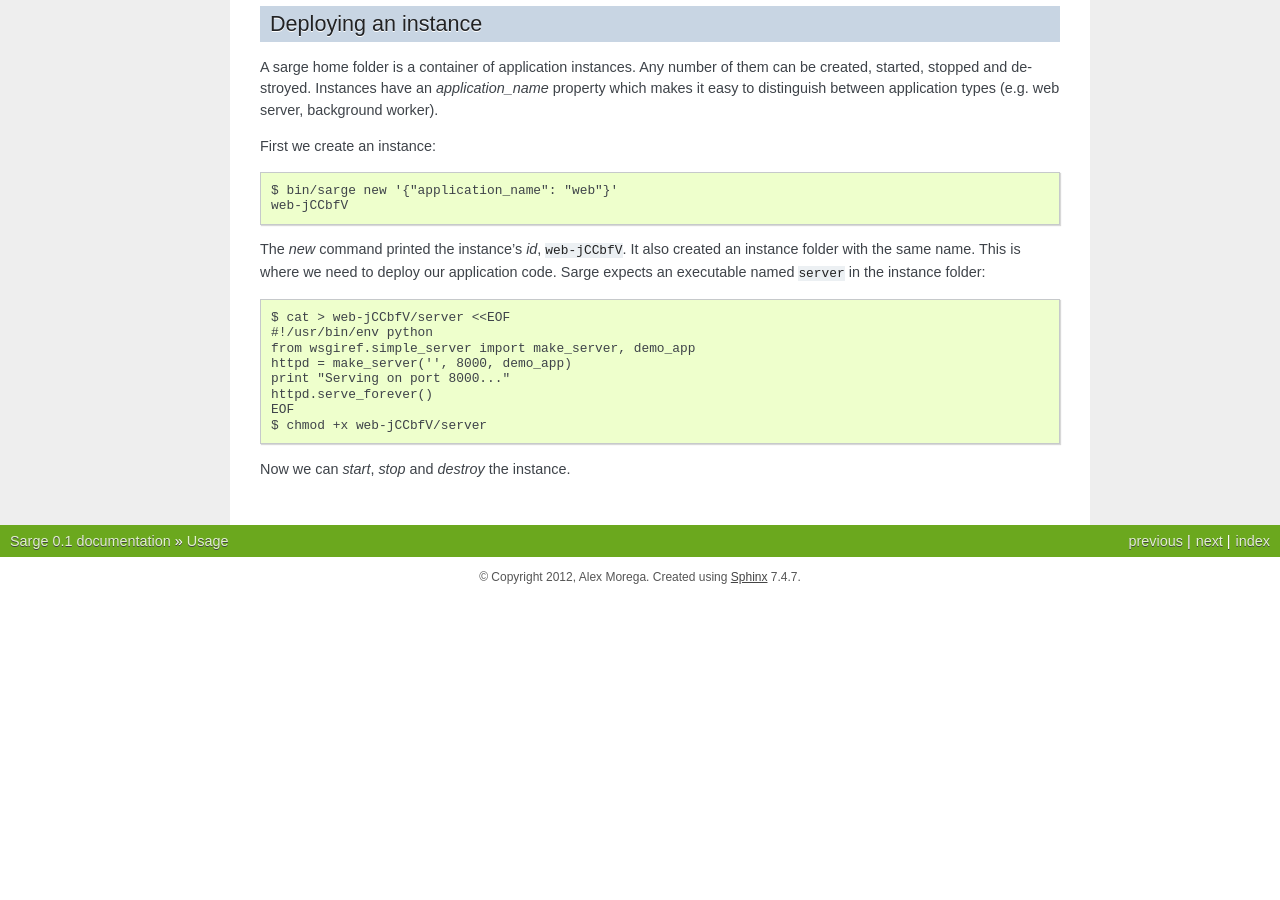
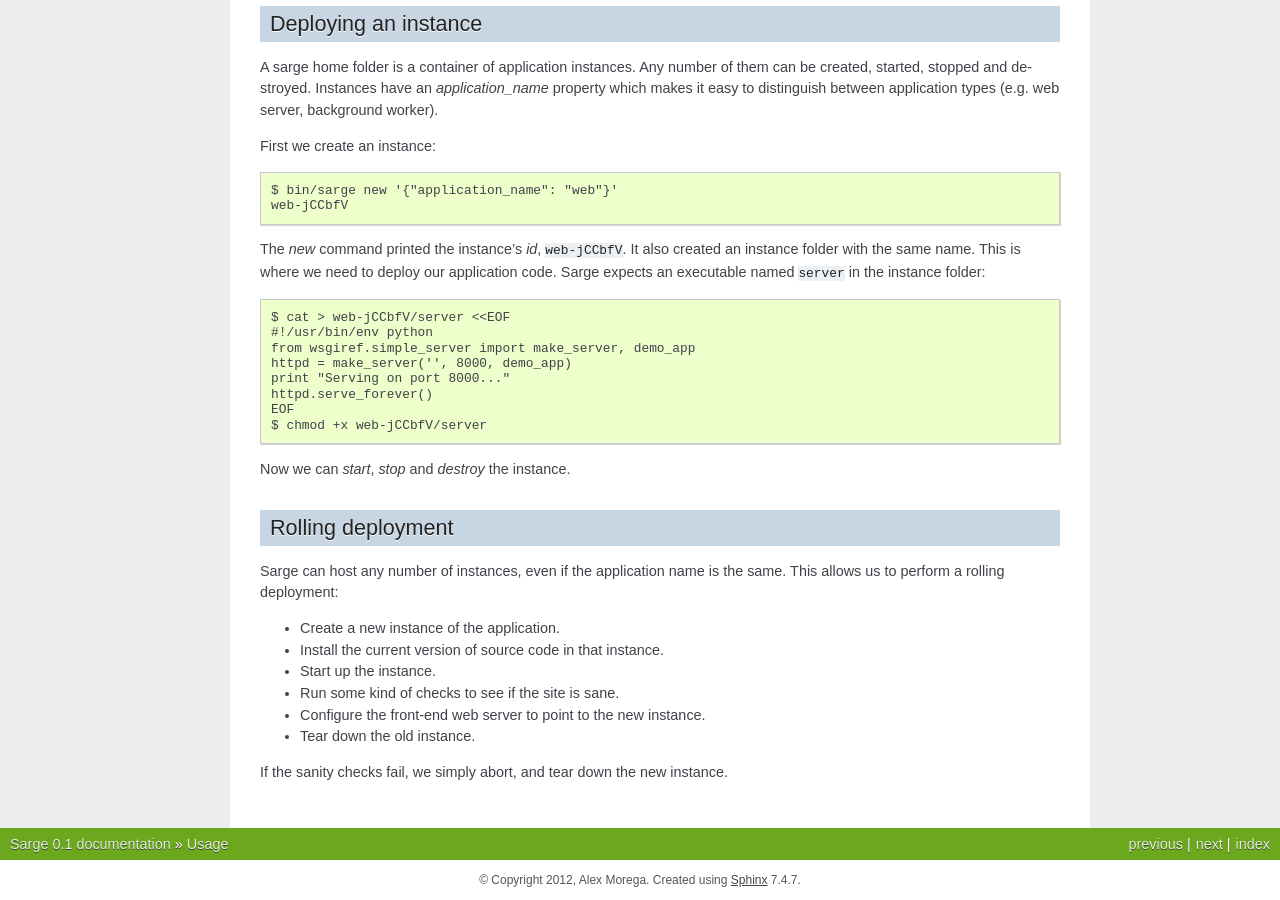
Before and after one commit to mgax/airship, a Sphinx documentation site: the page built from docs/usage.rst, in a window 1280 px wide and 900 px high, scrolled down 840 px. Built offline with Sphinx 7.4.7, drawn with Linux system fonts in a browser that asks for light colours; before the commit the page ends 1437 px from its top, so only the background shows below that.

Commit message:
describe a rolling deployment

```diff
--- a/docs/usage.rst
+++ b/docs/usage.rst
@@ -75,3 +75,19 @@ deploy our application code. Sarge expects an executable named
     $ chmod +x web-jCCbfV/server
 
 Now we can `start`, `stop` and `destroy` the instance.
+
+
+Rolling deployment
+------------------
+Sarge can host any number of instances, even if the application name is
+the same. This allows us to perform a rolling deployment:
+
+* Create a new instance of the application.
+* Install the current version of source code in that instance.
+* Start up the instance.
+* Run some kind of checks to see if the site is sane.
+* Configure the front-end web server to point to the new instance.
+* Tear down the old instance.
+
+If the sanity checks fail, we simply abort, and tear down the new
+instance.
```
